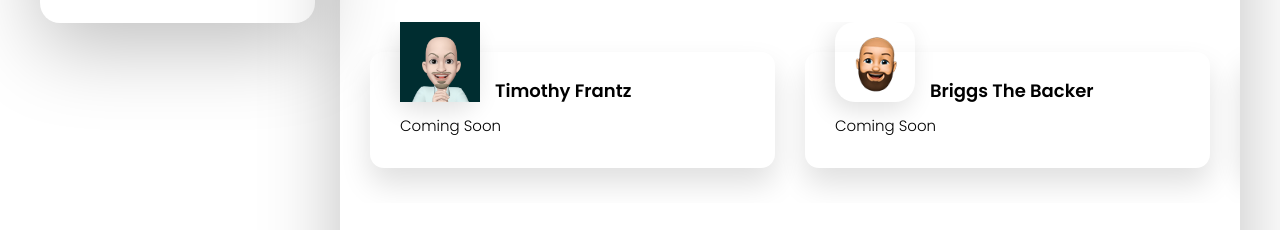
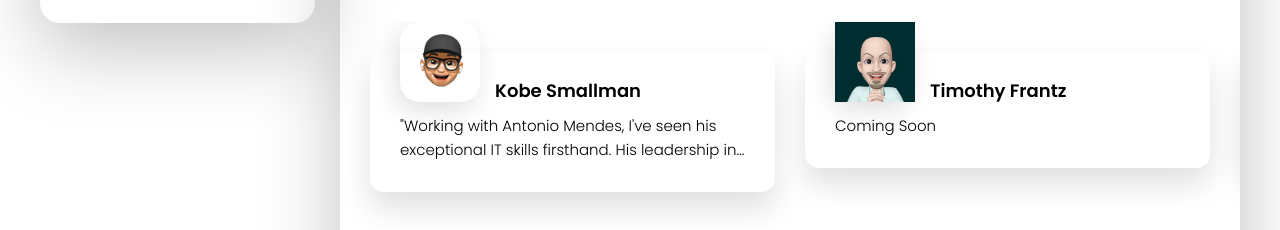
Before and after one commit to TonyCIT/TonyCIT.github.io, a plain HTML site: page index.html in a window 1280 px wide. Shown: the part 820-1050 px from the top of the page. Drawn offline with nearby package versions, Linux system fonts and the light colour scheme.

Commit message:
Update index.html

```diff
--- a/index.html
+++ b/index.html
@@ -302,6 +302,26 @@
           <h3 class="h3 testimonials-title">Testimonials</h3>
 
           <ul class="testimonials-list has-scrollbar">
+
+	    <li class="testimonials-item">
+              <div class="content-card" data-testimonials-item>
+
+                <figure class="testimonials-avatar-box">
+                  <img src="./more/images/avatar-1.png" alt="Henry william" width="60" data-testimonials-avatar>
+                </figure>
+
+                <h4 class="h4 testimonials-item-title" data-testimonials-title>Kobe Smallman</h4>
+
+                <div class="testimonials-text" data-testimonials-text>
+                  <p>
+		"Working with Antonio Mendes, I've seen his exceptional IT skills firsthand.
+		 His leadership in managing complex projects efficiently and his ability to drive team success through innovative solutions stand out.
+		 Antonio's commitment to continuous learning makes him an invaluable team member in any tech environment."
+                  </p>
+                </div>
+
+              </div>
+            </li>
 
             <li class="testimonials-item">
               <div class="content-card" data-testimonials-item>
```
